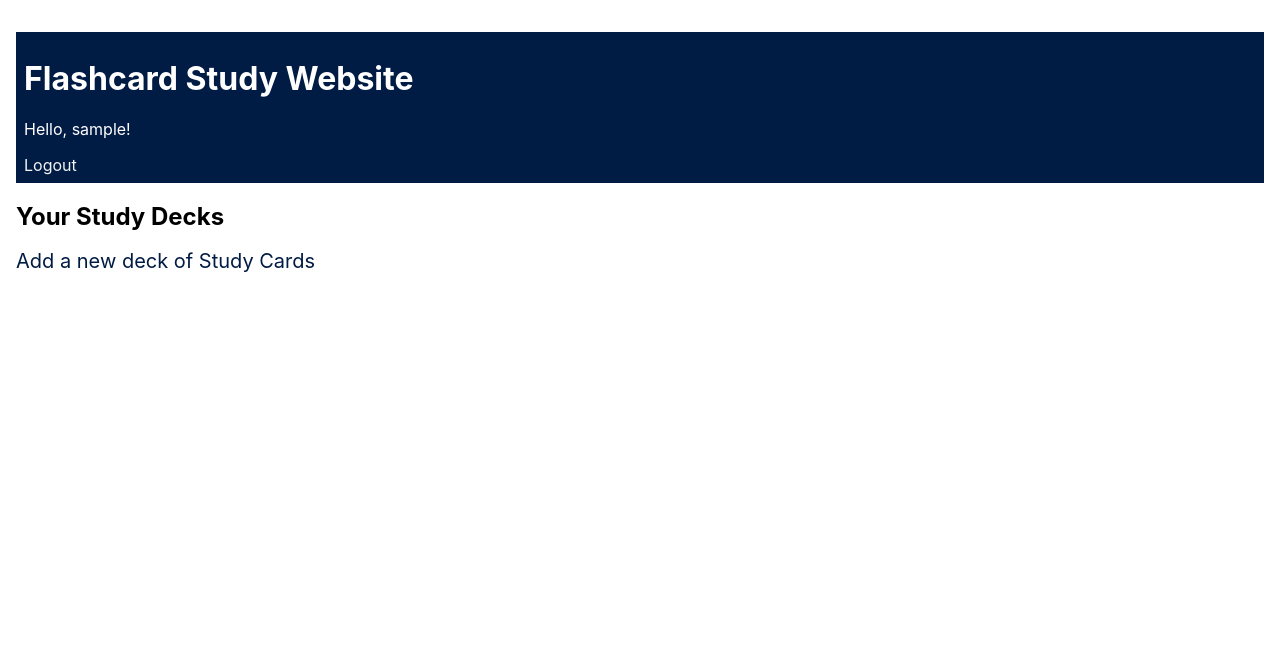
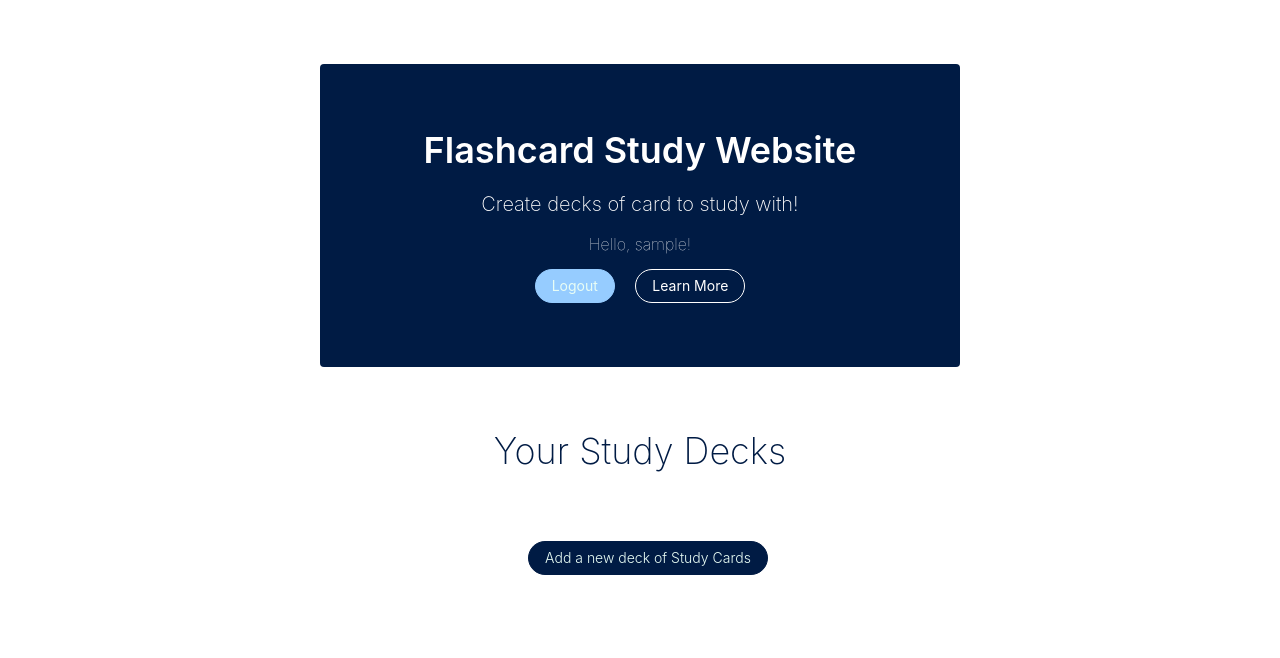
Before and after one commit to momentum-team-1/django-from-scratch-lukecarnevale, a Django app: page /flashcards/ in a window 1280 px wide. Shown: the top 658 px of the page. Run offline with Django 3.2, Linux system fonts and the light colour scheme; the visitor is signed in with stand-in values (Sample User, id 1); data that the repository does not hold is empty.

Commit message:
updated formatting and ccs

```diff
--- a/static/css/style.css
+++ b/static/css/style.css
@@ -52,3 +52,152 @@
 .checked {
     color: orange;
 }
+
+.ba {
+    border-style: solid;
+    border-width: 1px;
+}
+
+.b--dark-green {
+    border-color: #137752;
+}
+
+.br2 {
+    border-radius: .25rem;
+}
+
+.br-pill {
+    border-radius: 9999px;
+}
+
+.dib {
+    display: inline-block;
+}
+
+.fw1 {
+    font-weight: 100;
+}
+
+.fw2 {
+    font-weight: 200;
+}
+
+.fw6 {
+    font-weight: 600;
+}
+
+.lh-title {
+    line-height: 1.25;
+}
+
+.lh-copy {
+    line-height: 1.5;
+}
+
+.mw7 {
+    max-width: 48rem;
+}
+
+.dark-green {
+    color: #137752;
+}
+
+.washed-green {
+    color: #e8fdf5;
+}
+
+.bg-dark-green {
+    background-color: #137752;
+}
+
+.bg-washed-green {
+    background-color: #e8fdf5;
+}
+
+.pv2 {
+    padding-top: .5rem;
+    padding-bottom: .5rem;
+}
+
+.pv5 {
+    padding-top: 4rem;
+    padding-bottom: 4rem;
+}
+
+.ph3 {
+    padding-left: 1rem;
+    padding-right: 1rem;
+}
+
+.mr3 {
+    margin-right: 1rem;
+}
+
+.mb3 {
+    margin-bottom: 1rem;
+}
+
+.mb5 {
+    margin-bottom: 4rem;
+}
+
+.mt0 {
+    margin-top: 0;
+}
+
+.no-underline {
+    text-decoration: none;
+}
+
+.tc {
+    text-align: center;
+}
+
+.f3 {
+    font-size: 1.5rem;
+}
+
+.f4 {
+    font-size: 1.25rem;
+}
+
+.f5 {
+    font-size: 1rem;
+}
+
+.f6 {
+    font-size: .875rem;
+}
+
+.center {
+    margin-right: auto;
+    margin-left: auto;
+}
+
+.grow {
+    -moz-osx-font-smoothing: grayscale;
+    backface-visibility: hidden;
+    transform: translateZ(0);
+    transition: transform .25s ease-out;
+}
+
+.grow:hover, .grow:focus {
+    transform: scale(1.05);
+}
+
+.grow:active {
+    transform: scale(.9);
+}
+
+@media screen and (min-width: 30em) {
+    .ph5-ns {
+        padding-left: 4rem;
+        padding-right: 4rem;
+    }
+
+    .f2-ns {
+        font-size: 2.25rem;
+    }
+}
+
+.bg-washed-yellow { background-color: #FFFCEB }
--- a/templates/add_deck.html
+++ b/templates/add_deck.html
@@ -2,13 +2,13 @@
 
 {% block content %}
 
-<h2>Add a new deck of study cards</h2>
+<h2 class="f2 fw2 navy">Add a new deck of study cards</h2>
 
 <form action="{% url 'add_deck' %}" method="POST">
   {% csrf_token %}
   {{ form.as_p }}
   <div>
-    <button type="submit">Add new deck</button>
+    <button type="submit" class="">Add new deck</button>
   </div>
 </form>
 
--- a/templates/base.html
+++ b/templates/base.html
@@ -12,25 +12,32 @@
     <link rel="stylesheet" href="{% static 'css/style.css' %}">
     <link rel="stylesheet" href="https://cdnjs.cloudflare.com/ajax/libs/font-awesome/4.7.0/css/font-awesome.min.css" defer>
 
-<div></div>
 </head>
-<body class="sans-serif">
-    <div class="mw0 center ph3 pv4">
-        <div class="pa2 bg-navy white">
-            <h1><a class="white no-underline" href="{% url 'homepage' %}">Flashcard Study Website</a></h1>
-            {% if user.is_authenticated %}
-            <div>
-                Hello, {{ user.username }}!
-                <br>
-                <br>
-                <div class="jr">
-                    <a href="{% url 'auth_logout' %}" class="link dim near-white">Logout</a>
-                </div>
-            </div>
-            {% endif %}
+<body class="sans-serif mw7 center ph3 ph5-ns tc br2 pv5">
+    <article class="mw7 center ph3 ph5-ns tc br2 pv5 bg-navy white mb5">
+        <h1 class="fw6 f3 f2-ns lh-title mt0 mb3">
+            <a class="white no-underline pa1" href="{% url 'homepage' %}">Flashcard Study Website</a>
+        </h1>
+        <h2 class="fw2 f4 lh-copy mt0 mb3">
+            Create decks of card to study with!
+        </h2>
+        {% if user.is_authenticated %}
+        <p class="fw1 f5 mt0 mb3">
+        Hello, {{ user.username }}!
+        </p>
+        <div>
+            <a class="f6 br-pill bg-light-blue no-underline washed-green ba b--light-blue grow pv2 ph3 dib mr3"
+            href="{% url 'auth_logout' %}">
+            Logout
+        </a>
+        <a class="f6 br-pill white no-underline ba grow pv2 ph3 dib"
+            href="#">
+            Learn More
+        </a>
+        {% endif %}
         </div>
+    </article>
         {% block content %}
         {% endblock %}
-    </div>
 </body>
 </html>
--- a/templates/deck_list.html
+++ b/templates/deck_list.html
@@ -1,16 +1,20 @@
 {% extends "base.html" %}
 
 {% block content %}
-<h2>Your Study Decks</h2>
+<div class="fw1 f5 mt0 mb3">
+    <h2 class="f2 fw2 navy">Your Study Decks</h2>
+    <div class="tc mr4">
+        <ul class="f3 dark-blue">
+            {% for deck in decks %}
+                <li class="grow list pl0 mb2"><a href="{% url 'deck_detail' pk=deck.pk %}" class="link dim dark-blue">{{ deck.title }}</a></li>
+            {% endfor %}
+        </ul>
+    </div>
+    <br>
+    <p class="f4 fw3 ml4">
+        <a href="{% url 'add_deck' %}" class="f6 br-pill bg-navy no-underline washed-green ba b--navy grow pv2 ph3 dib mr3">Add a new deck of Study Cards</a>
+    </p>
 
-<p class="f4">
-    <a href="{% url 'add_deck' %}" class="link dim navy">Add a new deck of Study Cards</a>
-</p>
 
-<ol class="f3 dark-blue">
-    {% for deck in decks %}
-        <li><a href="{% url 'deck_detail' pk=deck.pk %}" class="link dim dark-blue ">{{ deck.title }}</a></li>
-    {% endfor %}
-</ol>
-
+</div>
 {% endblock %}
--- a/templates/delete_flashcard.html
+++ b/templates/delete_flashcard.html
@@ -4,10 +4,10 @@
 
 <form action="{% url 'delete_flashcard' card_pk=card.pk %}" method="POST">
     {% csrf_token %}
-    <p>Are you sure you want to delete {{ card }}?</p>
+    <p class="fw1 f3 mt0 mb3">Are you sure you want to delete {{ card }}?</p>
     <p>
-        <button class="f6 link dim br3 ph3 pv2 mb2 dib white bg-dark-green" type="submit">Yes</button>
-        <a class="f7 link dim br3 ba bw2 ph3 pv2 mb2 dib dark-red" href="{% url 'deck_detail' pk=deck.pk %}">Cancel</a>
+        <button class="f5 br-pill bg-dark-green no-underline washed-green ba b--dark-green grow pv1 ph3 dib mr3" type="submit">Yes</button>
+        <a class="f5 br-pill bg-red no-underline washed-green ba b--light-red grow pv1 ph3 dib mr3" href="{% url 'deck_detail' pk=deck.pk %}">Cancel</a>
     </p>
 
 </form>
```
Also changed, not shown: templates/deck_detail.html (+12 -13 lines), templates/delete_deck.html (+4 -4 lines), templates/view_question.html (+6 -5 lines), static/images/card.jpeg (added).
